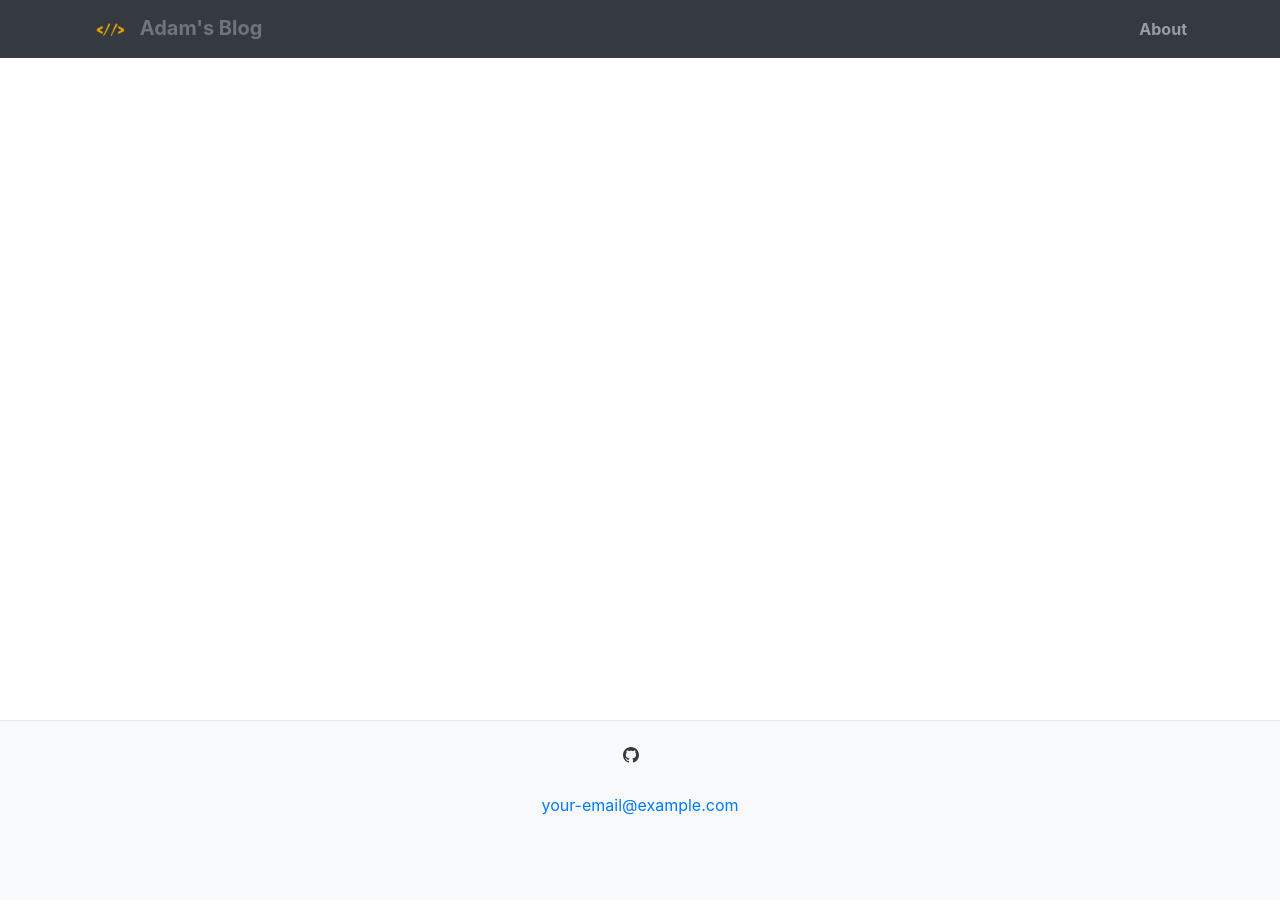
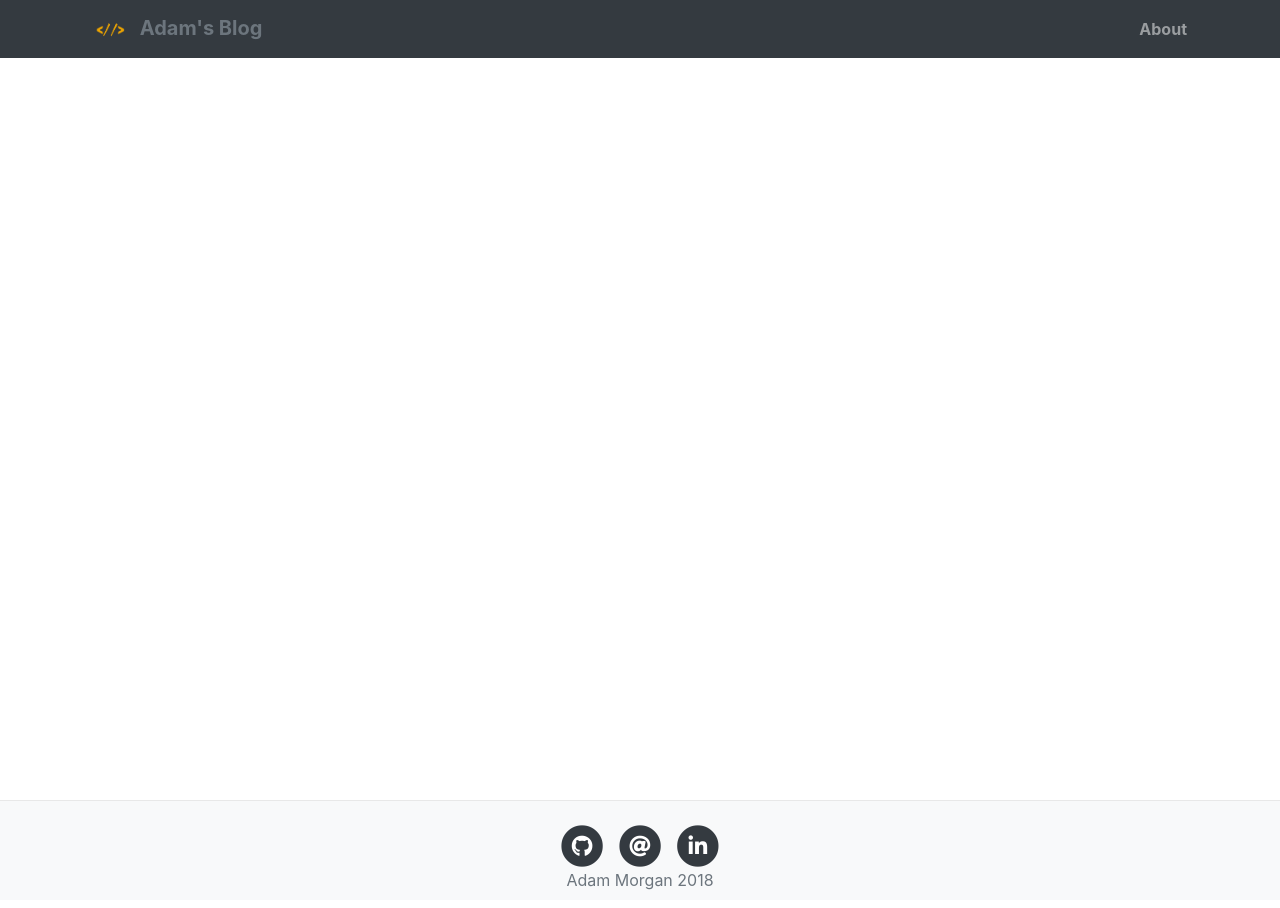
Before and after one commit to akhmorgan/akhmorgan.github.io, a Jekyll site: the page built from index.md, in a window 1280 px wide. Built offline with Jekyll 4.4.1, drawn with Linux system fonts in a browser that asks for light colours; nearby versions of some CDN libraries.

Commit message:
Adds font awesome and updates footer accordingly

```diff
--- a/_config.yml
+++ b/_config.yml
@@ -21,6 +21,7 @@ description: >- # this means to ignore newlines until "baseurl:"
 baseurl: "blog" # the subpath of your site, e.g. /blog
 url: "" # the base hostname & protocol for your site, e.g. http://example.com
 github_username:  akhmorgan
+linkedin_username: adam-morgan-b6710666
 
 # Build settings
 markdown: kramdown
--- a/_includes/footer.html
+++ b/_includes/footer.html
@@ -1,17 +1,36 @@
 <footer class="footer">
   <div class="container">
+    <div class="row social">
+      <div class="col-md-4 mx-auto text-center">
+        {%- if site.github_username -%}
+        <a href="https://github.com/{{ site.github_username| cgi_escape | escape }}">
+          <span class="fa-stack fa-lg">
+            <i class="fas fa-circle fa-stack-2x"></i>
+            <i class="fab fa-github fa-stack-1x fa-inverse"></i>
+          </span>
+        </a>
+        {%- endif -%}
+        {%- if site.email -%}
+        <a class="u-email" href="mailto:{{ site.email }}">
+          <span class="fa-stack fa-lg">
+            <i class="fas fa-circle fa-stack-2x"></i>
+            <i class="fas fa-at fa-stack-1x fa-inverse"></i>
+          </span>
+        </a>
+        {%- endif -%}
+        {%- if site.linkedin_username -%}
+        <a href="https://www.linkedin.com/in/{{ site.linkedin_username| cgi_escape | escape }}">
+          <span class="fa-stack fa-lg">
+            <i class="fas fa-circle fa-stack-2x"></i>
+            <i class="fab fa-linkedin-in fa-stack-1x fa-inverse"></i>
+          </span>
+        </a>
+        {%- endif -%}
+      </div>
+    </div>
     <div class="row">
       <div class="col-md-4 mx-auto text-center">
-        {%- if site.github_username -%}
-        <p>
-          <a href="https://github.com/{{ site.github_username| cgi_escape | escape }}"><svg class="svg-icon"><use xlink:href="{{ '/assets/minima-social-icons.svg#github' | relative_url }}"></use></svg></a>
-        </p>
-        {%- endif -%}
-        {%- if site.email -%}
-        <p>
-          <a class="u-email" href="mailto:{{ site.email }}">{{ site.email }}</a>
-        </p>
-        {%- endif -%}
+        <p class="text-muted">{{ site.author }} {{ 'now' | date: "%Y" }}</p>
       </div>
     </div>
   </div>
--- a/_includes/head.html
+++ b/_includes/head.html
@@ -5,6 +5,7 @@
   {%- seo -%}
   <link rel="stylesheet" href="{{"/css/main.css" | relative_url }}">
   <link rel="icon" href="{{ "/favicon.ico?" | relative_url }}" type="image/x-icon">
+  <link rel="stylesheet" href="https://use.fontawesome.com/releases/v5.3.1/css/all.css" integrity="sha384-mzrmE5qonljUremFsqc01SB46JvROS7bZs3IO2EmfFsd15uHvIt+Y8vEf7N7fWAU" crossorigin="anonymous">
 
   {%- feed_meta -%}
   {%- if jekyll.environment == 'production' and site.google_analytics -%}
--- a/css/footer.scss
+++ b/css/footer.scss
@@ -1,4 +1,4 @@
-$footer-height: 180px;
+$footer-height: 100px;
 
 /* Sticky footer styles
 -------------------------------------------------- */
@@ -6,9 +6,11 @@ html {
   position: relative;
   min-height: 100%;
 }
+
 body {
   margin-bottom: $footer-height;
 }
+
 .footer {
   position: absolute;
   bottom: 0;
@@ -18,3 +20,11 @@ body {
   background: $light;
   padding-top: 24px;
 }
+
+.social a {
+  color: $dark;
+  text-decoration: none !important;
+  &:hover {
+    color: $gray-600;
+  }
+}
```
Also changed, not shown: _includes/social.html (deleted, +0 -8 lines), assets/minima-social-icons.svg (deleted).
